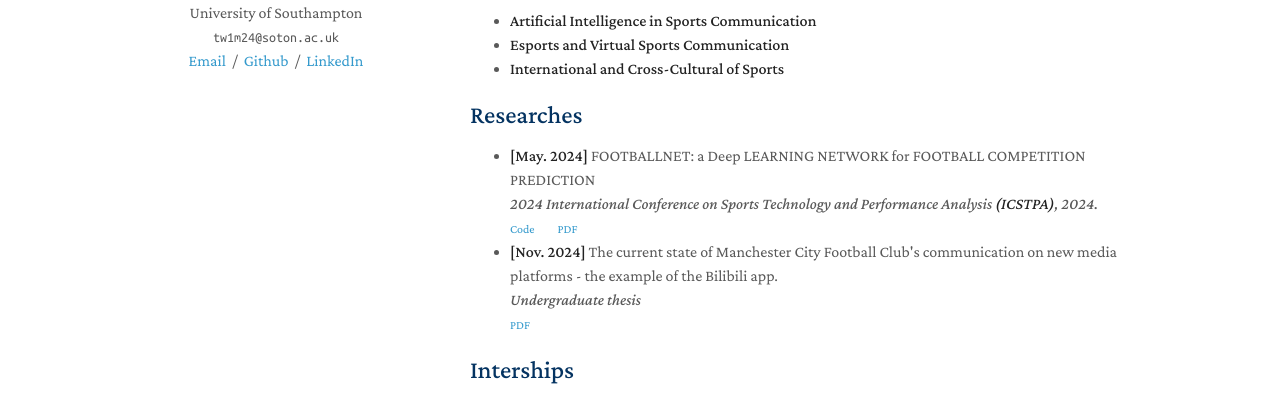
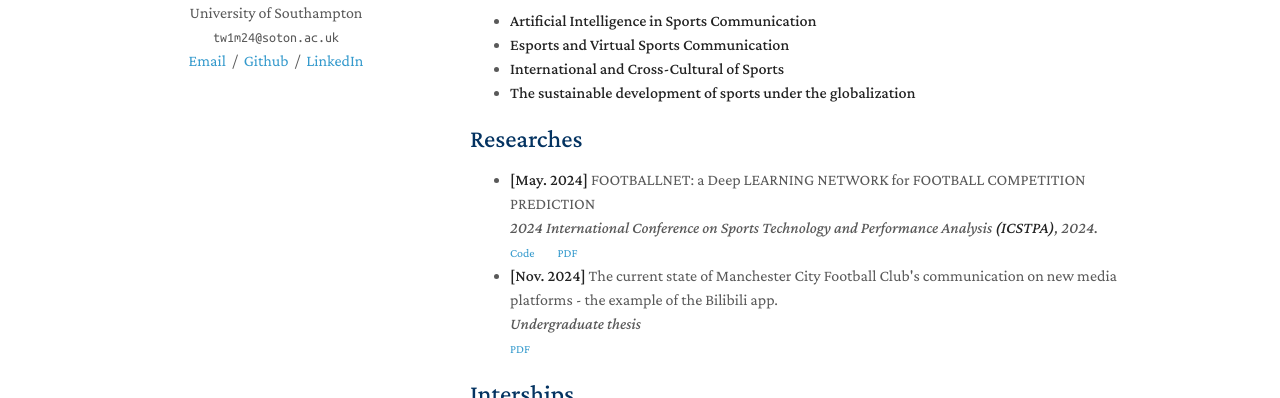
Before and after one commit to Wangtongfeng1226/Wangtongfeng1226.github.io, a plain HTML site: page index.html in a window 1280 px wide. Shown: the part 354-752 px from the top of the page. Drawn offline with nearby package versions, Linux system fonts and the light colour scheme; a script that the page names is missing.

Commit message:
Update index.html

```diff
--- a/index.html
+++ b/index.html
@@ -77,6 +77,7 @@
   <li><strong>Artificial Intelligence in Sports Communication</strong> </li>
   <li><strong>Esports and Virtual Sports Communication</strong> </li>
   <li><strong>International and Cross-Cultural of Sports</strong> </li>
+  <li><strong>The sustainable development of sports under the globalization</strong> </li>
 </ul>
 
 <h2 id="news">Researches</h2>
```
